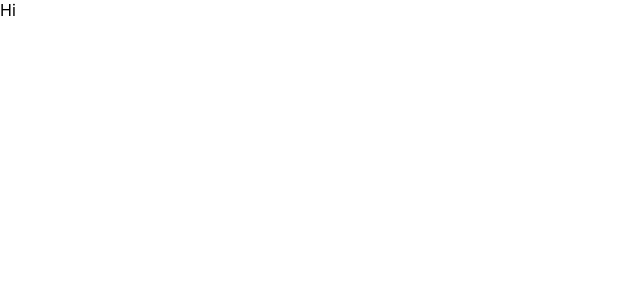
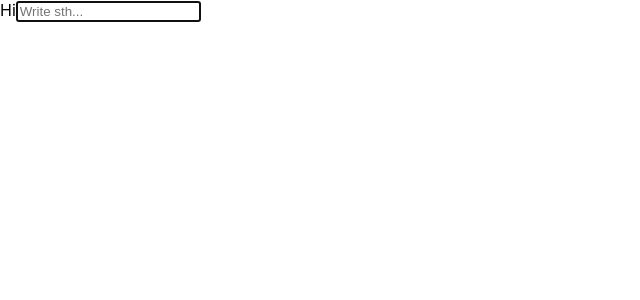
Before and after one commit to kenatman/hooks, a React (Create React App) app: page / in a window 1280 px wide. Shown: the top 300 px of the page, without its empty margins (0-640 px from the left). Built offline with nearby package versions, Linux system fonts and the light colour scheme.

Commit message:
Introduction to useRef

```diff
--- a/src/App.js
+++ b/src/App.js
@@ -1,15 +1,16 @@
 import "./App.css";
-import React, { useState, useEffect } from "react";
+import React, { useState, useEffect, useRef } from "react";
 import { useInput } from "./useInput";
 import { useTabs } from "./useTabs";
 import { useTitle } from "./useTitle";
 
 const App = () => {
-  const titleUpdater = useTitle(`Loading...`);
-  setTimeout(() => titleUpdater(`Home`), 2000);
+  const potato = useRef();
+  setTimeout(() => potato?.current?.focus(), 2000);
   return (
     <div>
       <span>Hi</span>
+      <input ref={potato} placeholder="Write sth..." />
     </div>
   );
 };
```
